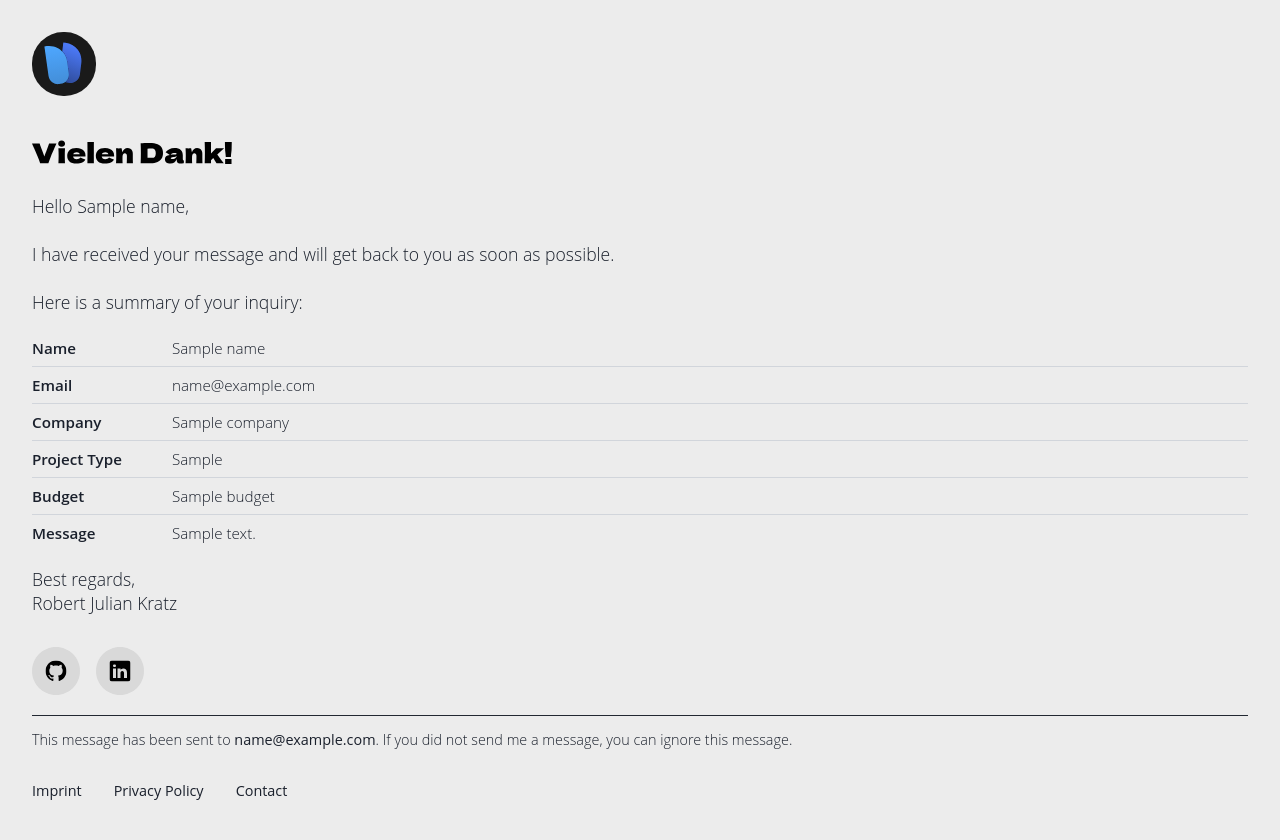
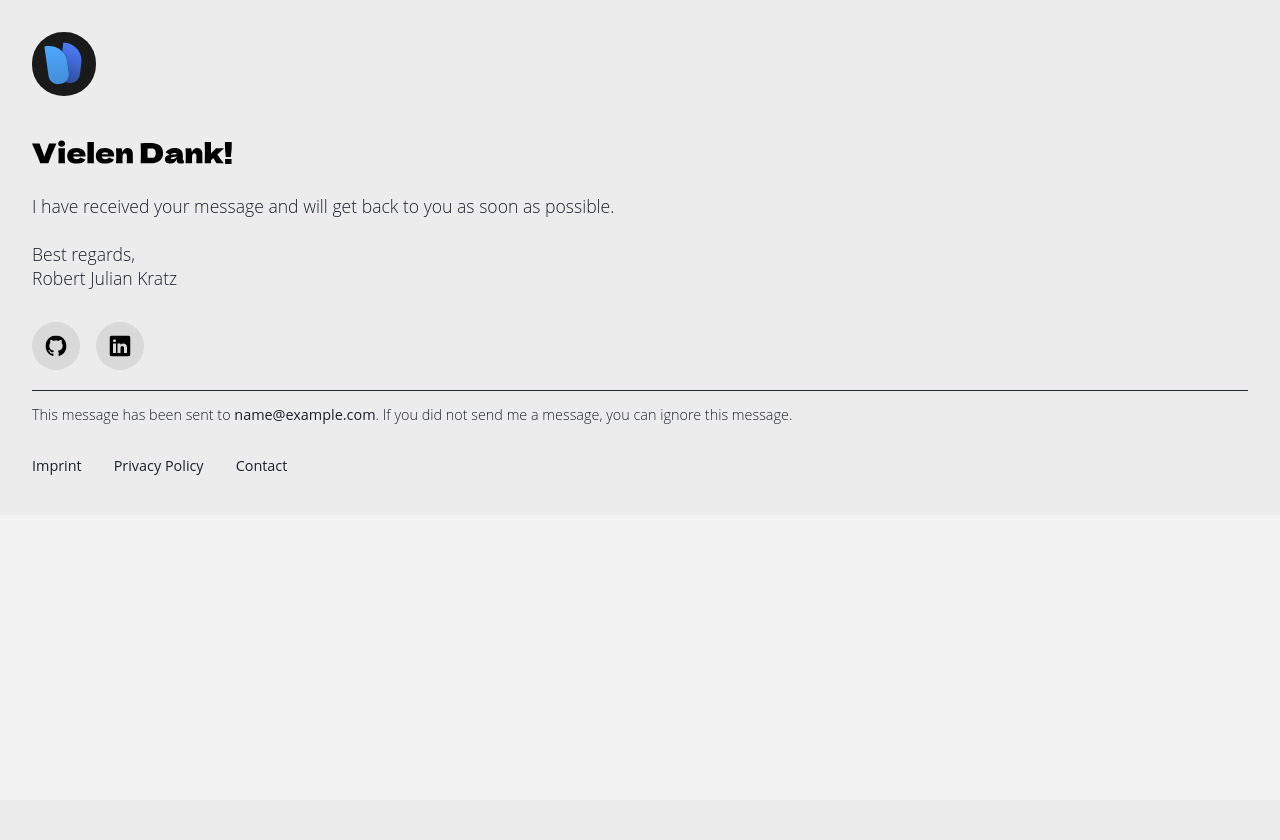
Before and after one commit to robert-kratz/robertkratz-web, a Node project: template templates/customer_contact_email_en.hbs in a window 1280 px wide. After the commit the page ends 475 px from the top, so only its background shows below. Run offline with Node 20 templates, Linux system fonts and the light colour scheme; the template is opened without the code that fills it: most values are stand-ins (such as "Sample title", 1, 10 or a date in 2020).

Commit message:
fix: update language and improve email content for clarity and consistency

```diff
--- a/templates/customer_contact_email_en.hbs
+++ b/templates/customer_contact_email_en.hbs
@@ -130,45 +130,7 @@
                         color: #1a202c;
                         margin-bottom: 0.5rem;
                     ">
-                    Hello {{name}},<br /><br />
                     I have received your message and will get back to you as soon as possible.<br /><br />
-                    Here is a summary of your inquiry:
-                </p>
-                <table style="width: 100%; border-collapse: collapse; font-family: 'Open Sans', sans-serif; font-size: 0.95rem; color: #1a202c; margin: 1rem 0">
-                    <tr>
-                        <td style="padding: 0.5rem 0; border-bottom: 1px solid #d1d5db; font-weight: 600; width: 140px; vertical-align: top">Name</td>
-                        <td style="padding: 0.5rem 0; border-bottom: 1px solid #d1d5db; font-weight: 200">{{name}}</td>
-                    </tr>
-                    <tr>
-                        <td style="padding: 0.5rem 0; border-bottom: 1px solid #d1d5db; font-weight: 600; vertical-align: top">Email</td>
-                        <td style="padding: 0.5rem 0; border-bottom: 1px solid #d1d5db; font-weight: 200">{{email}}</td>
-                    </tr>
-                    <tr>
-                        <td style="padding: 0.5rem 0; border-bottom: 1px solid #d1d5db; font-weight: 600; vertical-align: top">Company</td>
-                        <td style="padding: 0.5rem 0; border-bottom: 1px solid #d1d5db; font-weight: 200">{{company}}</td>
-                    </tr>
-                    <tr>
-                        <td style="padding: 0.5rem 0; border-bottom: 1px solid #d1d5db; font-weight: 600; vertical-align: top">Project Type</td>
-                        <td style="padding: 0.5rem 0; border-bottom: 1px solid #d1d5db; font-weight: 200">{{projectType}}</td>
-                    </tr>
-                    <tr>
-                        <td style="padding: 0.5rem 0; border-bottom: 1px solid #d1d5db; font-weight: 600; vertical-align: top">Budget</td>
-                        <td style="padding: 0.5rem 0; border-bottom: 1px solid #d1d5db; font-weight: 200">{{budget}}</td>
-                    </tr>
-                    <tr>
-                        <td style="padding: 0.5rem 0; font-weight: 600; vertical-align: top">Message</td>
-                        <td style="padding: 0.5rem 0; font-weight: 200">{{{messageHtml}}}</td>
-                    </tr>
-                </table>
-                <p
-                    style="
-                        font-family: 'Open Sans', sans-serif;
-                        font-size: 1.1rem;
-                        font-weight: 200;
-                        color: #1a202c;
-                        margin-top: 1rem;
-                        margin-bottom: 0.5rem;
-                    ">
                     Best regards,<br />
                     Robert Julian Kratz
                 </p>
@@ -222,13 +184,13 @@
                         color: #1a202c;
                         margin-bottom: 0.5rem;
                     ">
-                    This message has been sent to <span style="font-weight: 400">{{email}}</span>. If you did not
+                    This message has been sent to <span style="font-weight: 400">{{email_set_to}}</span>. If you did not
                     send me a message, you can ignore this message.
                 </p>
             </div>
             <div style="width: 100%; margin-top: 2rem; display: flex; justify-content: start; align-items: center">
                 <a
-                    href="https://rjks.us/de/impressum"
+                    href="https://rjks.us/en/impressum"
                     style="
                         font-family: 'Open Sans', sans-serif;
                         font-size: 0.9rem;
```
Also changed, not shown: templates/customer_contact_email_de.hbs (+15 -15 lines).
